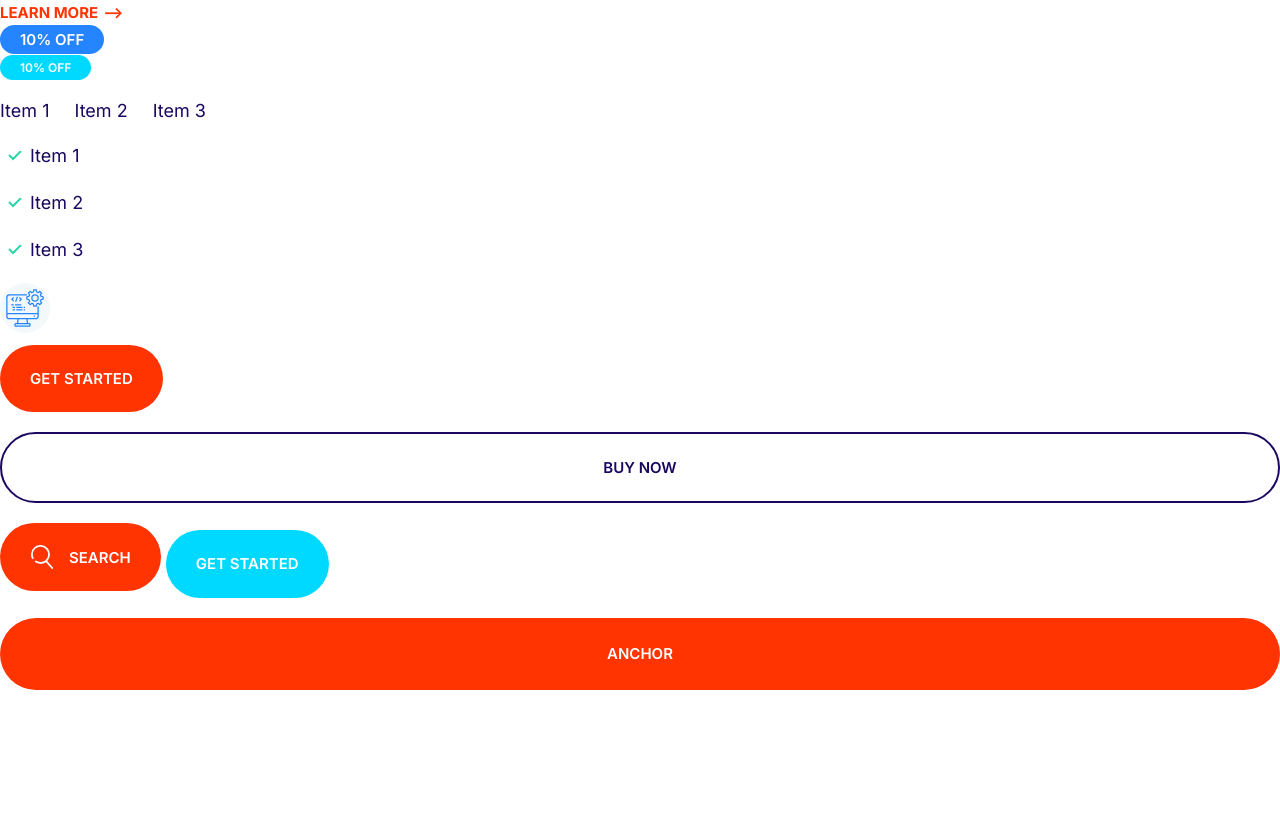
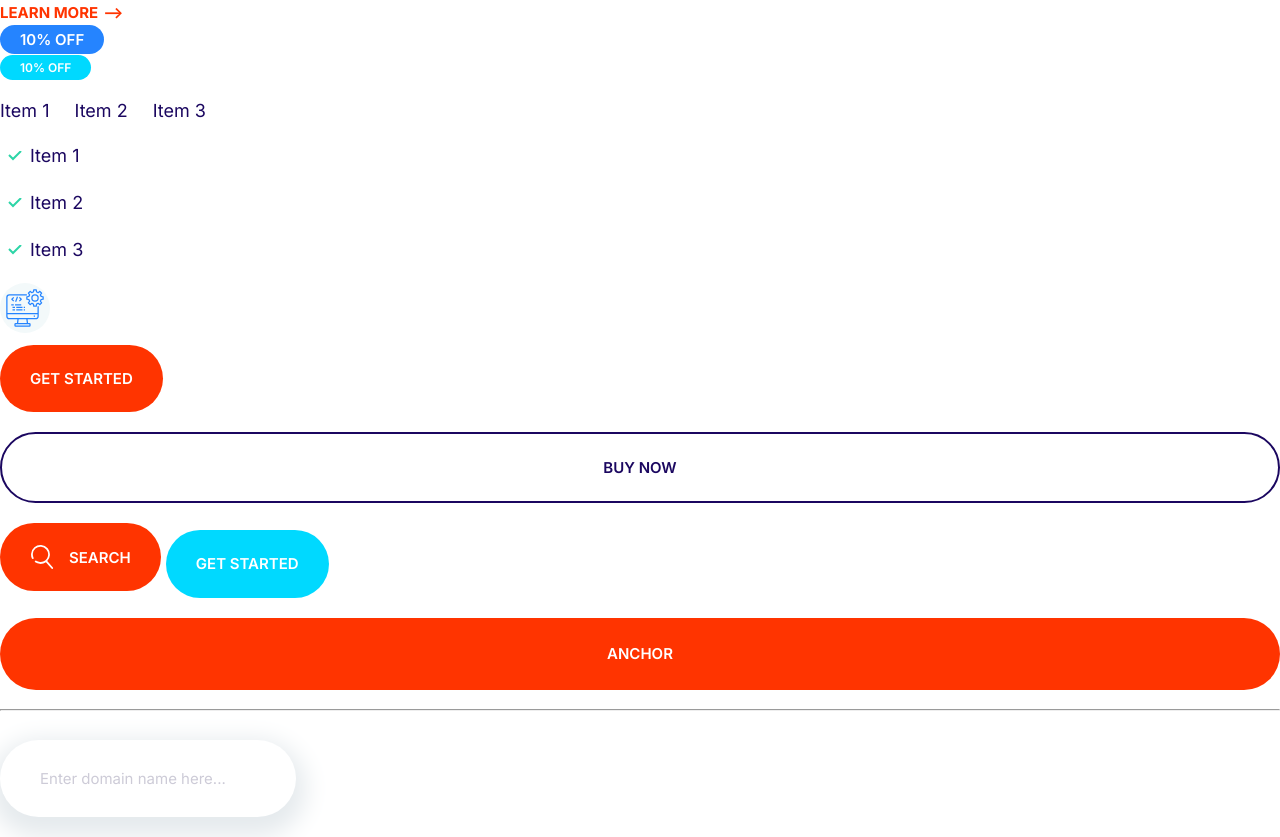
Before and after one commit to imponnet/moshify_work, a plain HTML site: page index.html in a window 1280 px wide. Shown: the part 411-1248 px from the top of the page. Before the commit the page ends 1111 px from the top, so only its background shows below. Drawn offline with Linux system fonts and the light colour scheme.

Commit message:
Build the input filed.

```diff
--- a/css/styles.css
+++ b/css/styles.css
@@ -260,3 +260,29 @@ a {
         font-size: 1.5rem;
     }
 }
+
+/*************************** Input ****************************/
+
+.input {
+    background-color: #fff;
+    border-radius: 40px;
+    border: none;
+    box-shadow: 0 10px 25px 10px #e5eaed;
+    color: var(--color-headings);
+    font-size: 2rem;
+    font-weight: 100;
+    margin: 2rem 0;
+    outline: none;
+    padding: 3rem 4rem;
+    white-space: nowrap;
+}
+
+::placeholder {
+    color: #cdcbd7;
+}
+
+@media screen and (min-width: 1024px) {
+    .input {
+        font-size: 1.5rem;
+    }
+}
--- a/index.html
+++ b/index.html
@@ -50,5 +50,7 @@
     <button class="btn btn--primary btn--search"><svg class="icon-search"><use xlink:href="/images/sprite.svg#search"></use></svg>Search</button>
     <button class="btn btn--tertiary">Get started</button>
     <a href="#" class="btn btn--primary btn--block">Anchor</a>
+    <hr>
+    <input class="input" type="text" placeholder="Enter domain name here...">
   </body>
 </html>
```
Also changed, not shown: components/inputs.html (added, +1 -0 lines).
